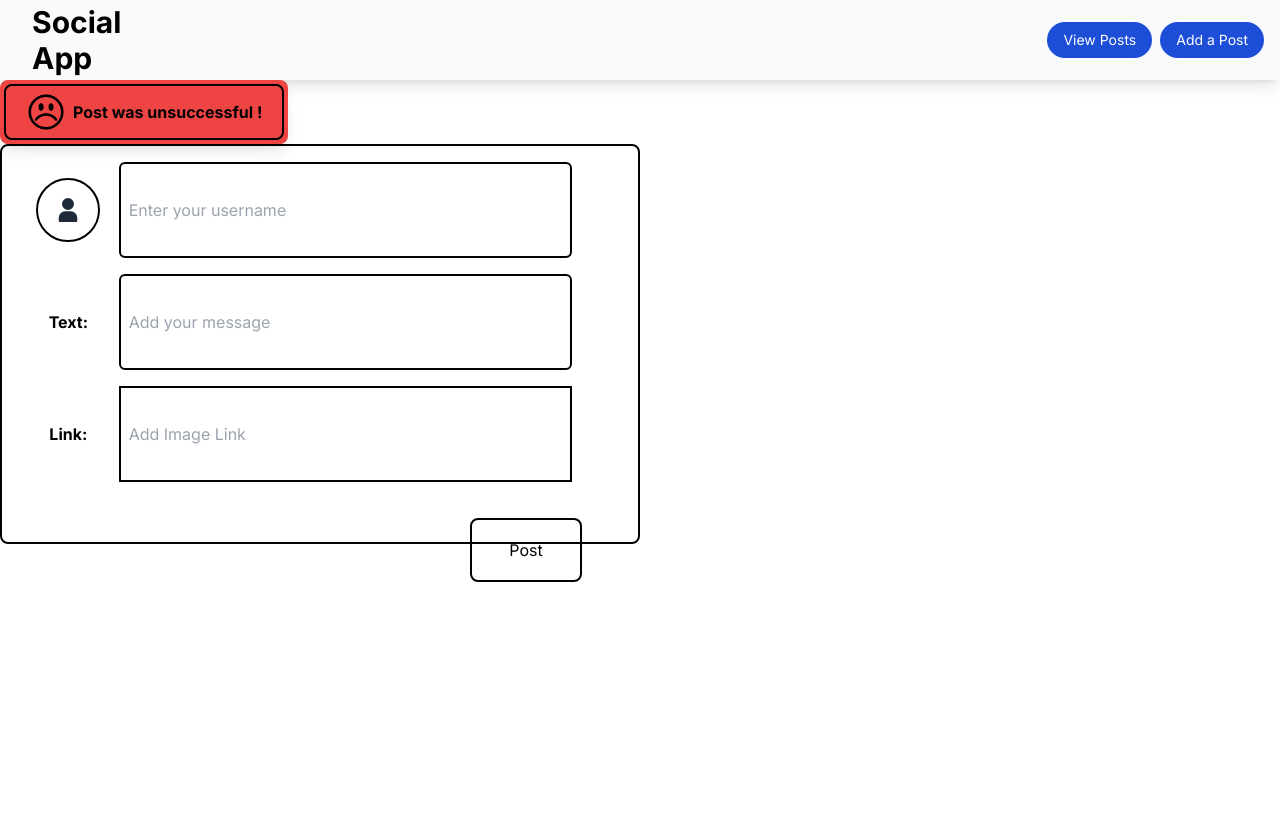
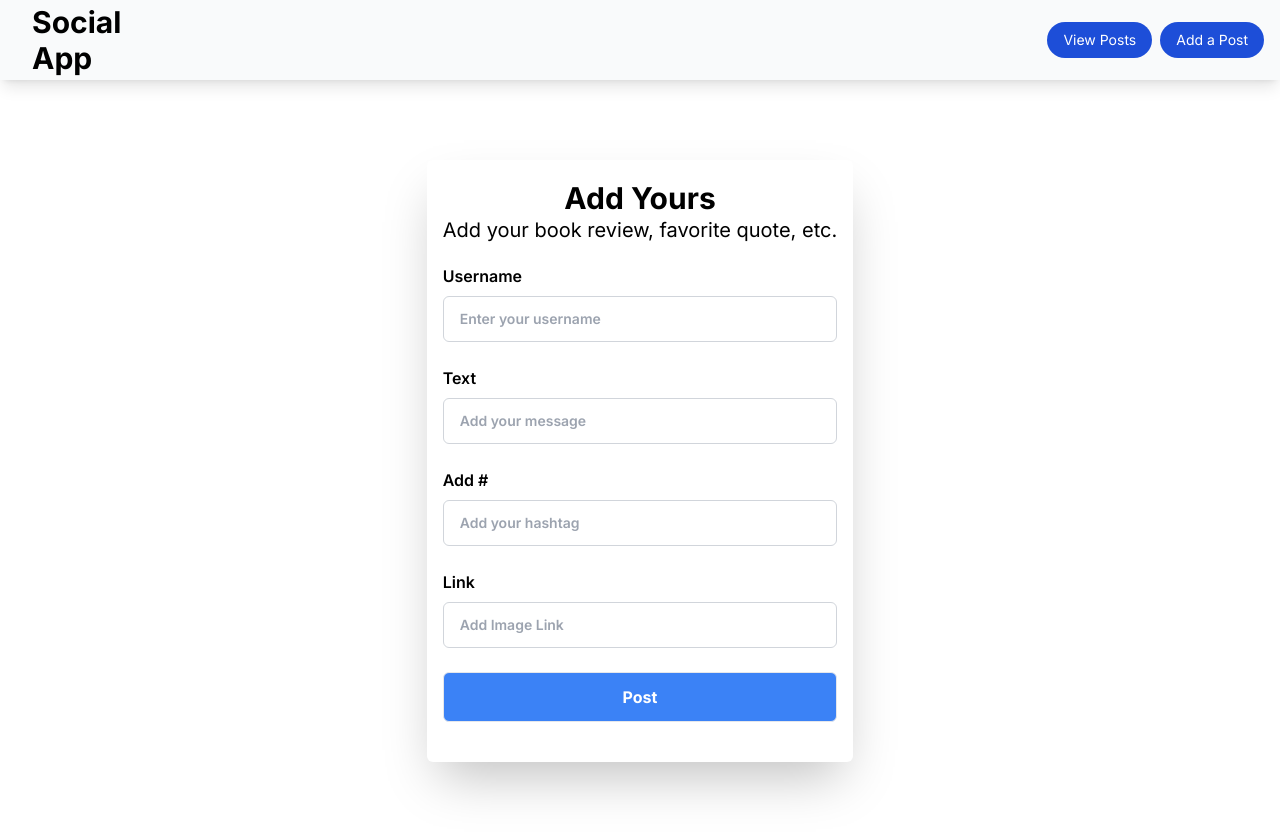
Before and after one commit to illonab/social-app, a Next.js app: page /add in a window 1280 px wide. Shown: the top 836 px of the page. Built offline with nearby package versions, Linux system fonts and the light colour scheme.

Commit message:
SA-9 Improved the AddPostCard

```diff
--- a/app/add/page.jsx
+++ b/app/add/page.jsx
@@ -2,14 +2,23 @@
 
 import AddPostNotification from "../../components/AddPostNotification";
 import AddPostCard from "../../components/addPostCard";
+import { useState } from "react";
 
 
 // Page layout for adding post
 const AddPostPage = () => {
+
+    const [isError, setIsError] = useState(false);  // Submit or Rejected
+    const [isSubmit, setIsSubmit] = useState(false);  // Displays Notification
+
     return (
-        <div className='h-full w-full gap-8'>
-            <AddPostNotification uploadState={false} />
-            <AddPostCard />
+        <div className='h-full w-full relative gap-8'>
+        {isSubmit && (
+            <div className={`w-full h-32 flex items-center justify-end pr-10 ${isSubmit ? 'animate-pulse' : 'hidden'}`}>
+                <AddPostNotification isError={isError} setIsSubmit={setIsSubmit} />
+            </div>
+        )}
+            <AddPostCard setIsError={setIsError} setIsSubmit={setIsSubmit} isError={isError} isSubmit={isSubmit} />
         </div>
     )
 }
--- a/components/AddPostNotification.jsx
+++ b/components/AddPostNotification.jsx
@@ -1,11 +1,14 @@
-'use client';
+const AddPostNotification = ({ isError, setIsSubmit }) => {
 
-const AddPostNotification = ({ uploadState }) => {
+    const handleClick = () => {
+        setIsSubmit(false);
+    }
+
     return (
-        <div className={`h-16 w-72 rounded-lg p-1 shadow-lg ${uploadState ? 'bg-green-500' : 'bg-red-500'}`}>
-            <div className='border-2 h-full w-full rounded-lg border-black flex items-center justify-around px-4'>
-                {uploadState ? (<img src="/smile.png" className='h-10 w-10' />) : (<img src="/sad.png" className='h-10 w-10' />)}
-                {uploadState ? (<h2 className='font-bold'>Post was added !</h2>) : (<h2 className='font-bold'>Post was unsuccessful !</h2>)}
+        <div onClick={handleClick} className={`h-16 w-72 rounded-lg p-1 shadow-lg bg-white`}>
+            <div className={`border-2 h-full w-full rounded-lg border-black flex items-center justify-around px-4 shadow-lg ${!isError ? 'bg-green-300' : 'bg-red-300'}`}>
+                {!isError ? (<img src="/smile.png" className='h-10 w-10' />) : (<img src="/sad.png" className='h-10 w-10' />)}
+                {!isError ? (<h2 className='font-bold'>Post was added !</h2>) : (<h2 className='font-bold'>Post was unsuccessful !</h2>)}
             </div>
         </div>
     );
--- a/components/addPostCard.jsx
+++ b/components/addPostCard.jsx
@@ -1,96 +1,170 @@
-'use client';
-
 import { useState } from "react";
 
 // Page layout for adding post
-const AddPostCard = () => {
-   // const [posts, setPosts] = useState([]);
+const AddPostCard = ({setIsError, setIsSubmit, isError, isSubmit}) => {
+    const [postObj, setPostObj] = useState({
+        username: '',
+        text: '',
+        likes: 0,
+        hashtag: '',
+        images: '',
+    });
 
-    // const [postObj, setPostObj] = useState({
-    //     "user": "",
-    //     "text": "",
-    //     "images": "",
-    //     "likes": 0,
-    // });
+    // Handle user input
+    const handleInput = (event) => {
+        const { name, value } = event.target;
 
-    // Where we store user information. setPostObj is a function that resets postObj;
-    const [postObj, setPostObj] = useState({});
+        setPostObj({ ...postObj, [name]: value });
+    };
 
-    // When a user interacts with the page. The postObj gets updated with whatever value they inputted -> onChange
-    const handleInput = (event) => {
-        setPostObj({...postObj, [event.target.name]: event.target.value});
-    }
+    // Get existing posts from local storage
+    const getLocalPosts = () => {
+        const existingPosts = JSON.parse(localStorage.getItem("posts"));
 
-    // Deals with adding post to local storage
+        const postWithHashtag = { ...postObj, hashtag: `#${postObj.hashtag} ${postObj.text}` };
+
+        return [postWithHashtag, ...existingPosts];
+    };
+
+    // Add post to local storage
     const handleAddPost = (event) => {
-        // Prevents the page from re-rendering (Error handling)
         event.preventDefault();
 
-        // Checks that the post has both a username and text/message
-        if (!postObj.username || !postObj.text) {
-            // If not it returns (Doesn't add to local)
+        // Deals with invalid inputs
+        if (!postObj.username || !postObj.text || !postObj.hashtag) {
+            // Display notification & Show invalid
+            setIsSubmit(true);
+            setIsError(true);
+
+            setTimeout(() => {
+                // Hide Notification
+                setIsSubmit(false);
+            }, 3000);
             return;
         }
 
-        // Getting the data from the local storage
-        const existingPosts = JSON.parse(localStorage.getItem('posts')); // Posts is the name of the key in the local storage. So we can access
+        const posts = getLocalPosts();
 
-        // Error Handling: If there is no 'posts' in local storage, nothing will happen
-        if (!existingPosts) {
-            return;
-        }
+        localStorage.setItem("posts", JSON.stringify(posts));
 
-        // Resets the PostObj, with the updated data (Line 20)
-        setPostObj(() => {
-            // Returns the back to postObj + with the Likes Key and 0 Value
-            return {...postObj, likes: 0}
+        // Show Notification as Added
+        setIsSubmit(true);
+        setIsError(false);
+
+        setTimeout(() => {
+            // Reset Post
+            setPostObj({
+                username: "",
+                text: "",
+                likes: 0,
+                hashtag: "",
+                images: ""
             });
 
-        // Concats the existing post with the new post
-        const posts = [...existingPosts, postObj];
+            // Hide Notification
+            setIsSubmit(false);
+        }, 3000)
+    };
 
-        // Update Local storage with the existing and new post
-        localStorage.setItem('posts', JSON.stringify(posts));
-    }
 
     return (
-        <div className="border-2 border-black w-2/4 h-2/4 rounded-lg p-4">
-            <form onSubmit={handleAddPost} className="flex flex-col items-center justify-center gap-4">
+        <div className="container mx-auto">
+            <div className="lg:w-4/12 pb-10 pt-5 w-full p-4 flex flex-wrap justify-center shadow-2xl my-20 rounded-md mx-auto">
+                <div className="pb-5">
+                    <h1 className="text-3xl text-center font-bold">Add Yours</h1>
+                    <p className="text-center text-xl">
+                        Add your book review, favorite quote, etc.
+                    </p>
+                </div>
+                <form
+                    onSubmit={handleAddPost}
+                    className="flex flex-col justify-start items-center w-full m-auto"
+                >
                     {/* User Id */}
-                <div className=" w-full h-24 flex">
-                    <div  className="flex items-center justify-center w-1/6">
-                    <div className="rounded-full border-2 border-black h-16 w-16 flex items-center justify-center">
-                        <svg class="w-6 h-6 text-gray-800 dark:text-white" aria-hidden="true" xmlns="http://www.w3.org/2000/svg" fill="currentColor" viewBox="0 0 14 18">
-                            <path d="M7 9a4.5 4.5 0 1 0 0-9 4.5 4.5 0 0 0 0 9Zm2 1H5a5.006 5.006 0 0 0-5 5v2a1 1 0 0 0 1 1h12a1 1 0 0 0 1-1v-2a5.006 5.006 0 0 0-5-5Z"/>
-                        </svg>
+                    <div className="grid grid-cols-1 mb-6 md:grid-cols-2 gap-3 w-full">
+                        <div className="text-left flex flex-col gap-2 w-full md:col-span-2">
+                            <label className="font-semibold">Username</label>
+                            <div className="flex items-center">
+                                <input
+                                    onChange={handleInput}
+                                    value={postObj.username}
+                                    className="border border-gray-300 text-sm font-semibold mb-1 max-w-full
+                                               w-full outline-none rounded-md m-0 py-3 px-4 md:py-3 md:px-4 md:mb-0
+                                               focus:border-blue-500 md:w-full"
+                                    type="text"
+                                    placeholder="Enter your username"
+                                    name="username"
+                                />
                             </div>
                         </div>
-                    <input onChange={handleInput} class='w-3/4 h-23 border-black border-2 pl-2 hover:border-sky-700 hover:border-4 rounded-md' placeholder='Enter your username' name="username"/>
                     </div>
 
                     {/* Text */}
-                <div className=" w-full h-24 flex ">
-                    <div className="flex items-center justify-center w-1/6">
-                        <h2 className='font-bold'>Text: </h2>
+                    <div className="grid grid-cols-1 mb-6 md:grid-cols-2 gap-3 w-full">
+                        <div className="text-left flex flex-col gap-2 w-full md:col-span-2">
+                            <label className="font-semibold">Text</label>
+                            <input
+                                onChange={handleInput}
+                                value={postObj.text}
+                                className="border border-gray-300 text-sm font-semibold mb-1 max-w-full w-full
+                                            outline-none rounded-md m-0 py-3 px-4 md:py-3 md:px-4 md:mb-0
+                                            focus:border-blue-500 md:w-full"
+                                type="textarea"
+                                placeholder="Add your message"
+                                name="text"
+                            />
                         </div>
-                    <input onChange={handleInput} class='w-3/4 h-23 border-black border-2 pl-2 hover:border-sky-700 hover:border-4 rounded-md'  type="textarea" placeholder='Add your message' name="text" />
+                    </div>
+
+                    {/* # */}
+                    <div className="grid grid-cols-1 mb-6 md:grid-cols-2 gap-3 w-full">
+                        <div className="text-left flex flex-col gap-2 w-full md:col-span-2">
+                            <label className="font-semibold">Add #</label>
+                            <input
+                                onChange={handleInput}
+                                value={postObj.hashtag}
+                                className="border border-gray-300 text-sm font-semibold mb-1 max-w-full w-full
+                                            outline-none rounded-md m-0 py-3 px-4 md:py-3 md:px-4 md:mb-0
+                                            focus:border-blue-500 md:w-full"
+                                type="textarea"
+                                placeholder="Add your hashtag"
+                                name="hashtag"
+                            />
+                        </div>
                     </div>
 
                     {/* Images */}
-                <div className=" w-full h-24 flex">
-                    <div className="flex items-center justify-center w-1/6">
-                        <h2 className='font-bold'>Link: </h2>
+                    <div className="grid grid-cols-1 mb-6 md:grid-cols-2 gap-3 w-full">
+                        <div className="text-left flex flex-col gap-2 w-full md:col-span-2">
+                            <label className="font-semibold">Link</label>
+                            <input
+                                onChange={handleInput}
+                                value={postObj.images}
+                                className="border border-gray-300 text-sm font-semibold mb-1 max-w-full w-full outline-none
+                                            rounded-md m-0 py-3 px-4 md:py-3 md:px-4 md:mb-0 focus:border-blue-500 md:w-full"
+                                placeholder="Add Image Link"
+                                name="images"
+                            />
                         </div>
-                    <input onChange={handleInput} class='w-3/4 h-23 border-black border-2 pl-2 hover:border-sky-700 hover:border-4' placeholder='Add Image Link' name="images" />
                     </div>
 
                     {/* Submit Button */}
-                <div class='w-full h-24 relative'>
-                    <button type='submit' className='absolute right-10 top-5 border-black border-2 h-16 w-28 rounded-lg hover:bg-black hover:text-white'>Post</button>
+                    <div className="w-full text-left">
+                    <button
+                        type="submit"
+                        className={`flex justify-center items-center gap-2 w-full py-3 px-4 text-white text-md font-bold border
+                                    rounded-md ease-in-out duration-150 shadow-slate-600 lg:m-0 md:px-6
+                                    ${isSubmit ? !isError ? 'bg-green-500' : 'bg-red-500' : 'bg-blue-500 hover:bg-white hover:text-blue-500'}`}
+                        style={{ pointerEvents: isSubmit ? 'none' : 'auto' }}
+                        title="Post"
+                    >
+                        Post
+                    </button>
                     </div>
                 </form>
             </div>
-    )
-}
+        </div>
+    );
+};
 
 export default AddPostCard;
--- a/package.json
+++ b/package.json
@@ -11,8 +11,8 @@
   "dependencies": {
     "next": "14.0.4",
     "react": "^18",
-    "react-dom": "^18",
     "react-icons": "^4.12.0",
+    "react-router-dom": "^6.21.1",
     "timeago-react": "^3.0.6"
   },
   "devDependencies": {
```
Also changed, not shown: 1 other file (tests, documents, lock files or other folders). Lines whose indentation alone changed are shown as unchanged.
